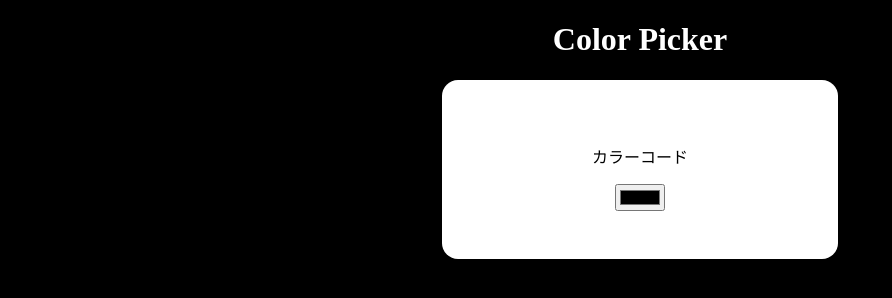
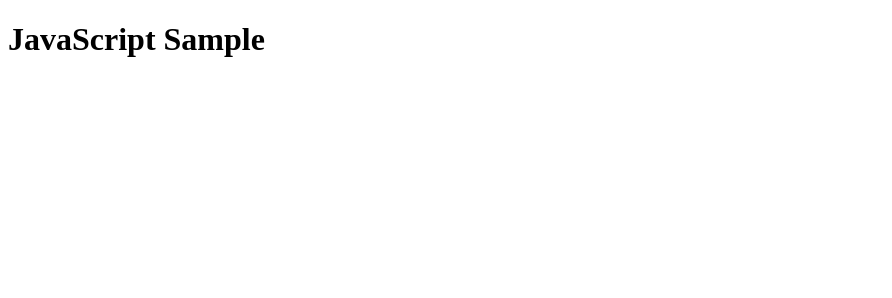
Before and after one commit to yui-fj/nokonoko, a plain HTML site: page index.html in a window 1280 px wide. Shown: the whole page, without its empty margins (0-892 px from the left). Drawn offline with Linux system fonts and the light colour scheme.

Commit message:
Add files via upload

```diff
--- a/index.html
+++ b/index.html
@@ -11,14 +11,10 @@
 
 <body>
   <header>
-  <h1>Color Picker</h1>
+    <h1>JavaScript Sample</h1>
   </header>
   <main>
    <!--ここにHTMLを書きます-->
-  <div>
-    <p id="bodytext">カラーコード</p>
-    <input id="mycolor" type="color">
-  </div>
   </main>
   <footer>
 
--- a/script.js
+++ b/script.js
@@ -1,15 +1,2 @@
 // JavaScript
-// console.log(document.getElementById('myColor').value);
-// document.getElementById('bodyText').textContent = document.getElementById('myColor').value;
-
-//定数の宣言
-const color = document.getElementById('mycolor');
-const text = document.getElementById('bodytext');
-
-function changeColor(){
-    // カラーコードを表示
-      text.textContent = color.value;
-      document.body.style.backgroundColor = color.value;
-    }
-
-    color.addEventListener('input', changeColor);
+console.log('Hello world!');
--- a/style.css
+++ b/style.css
@@ -1,16 +1 @@
 @charset "UTF-8";
-
-body{
-    text-align: center;
-    background: #000;
-    color: #fff;
-}
-
-div{
-    background: #fff;
-    color:#000;
-    padding: 3rem;
-    border-radius: 1rem;
-    width: 300px;
-    margin: 0 auto;
-}
```
